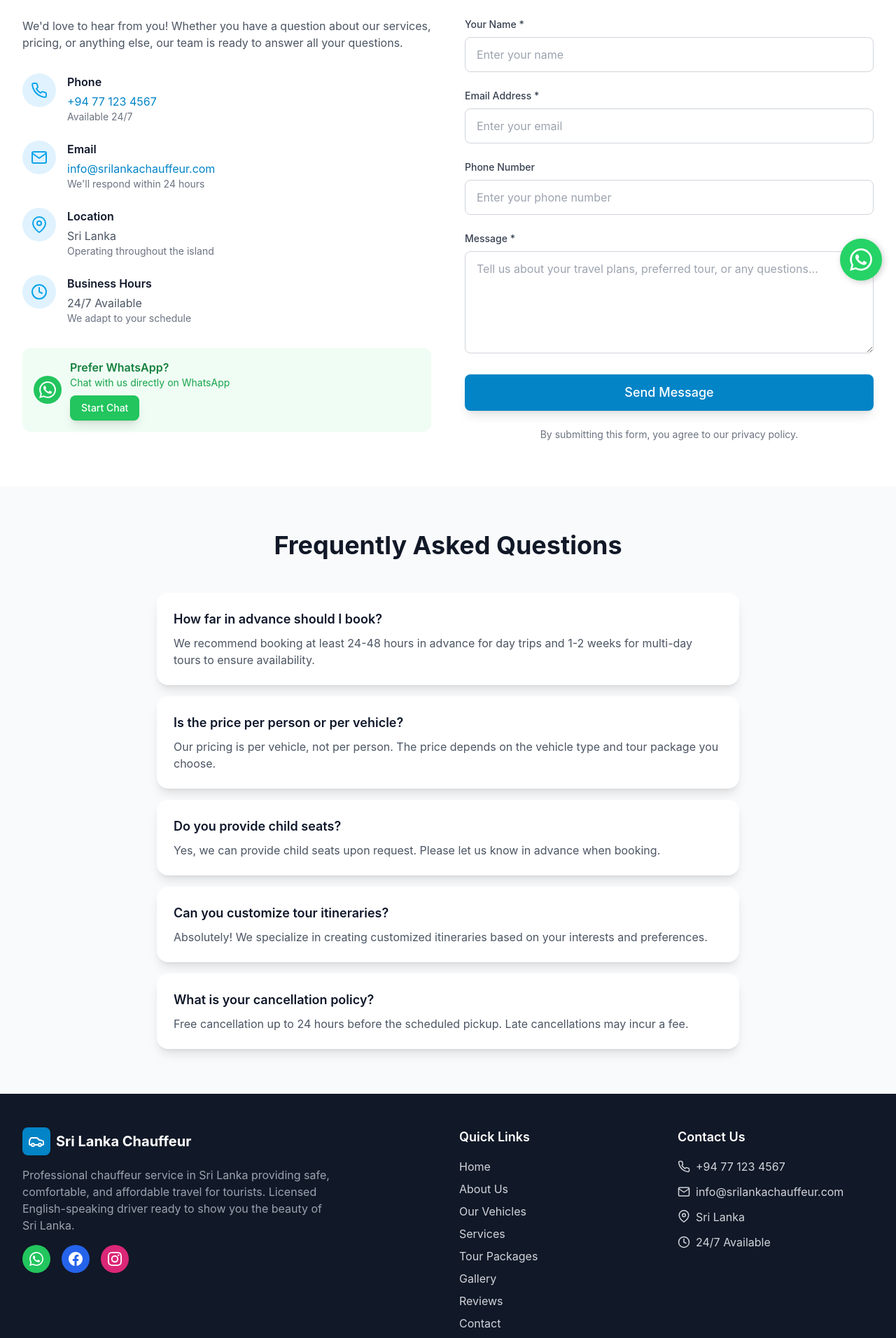
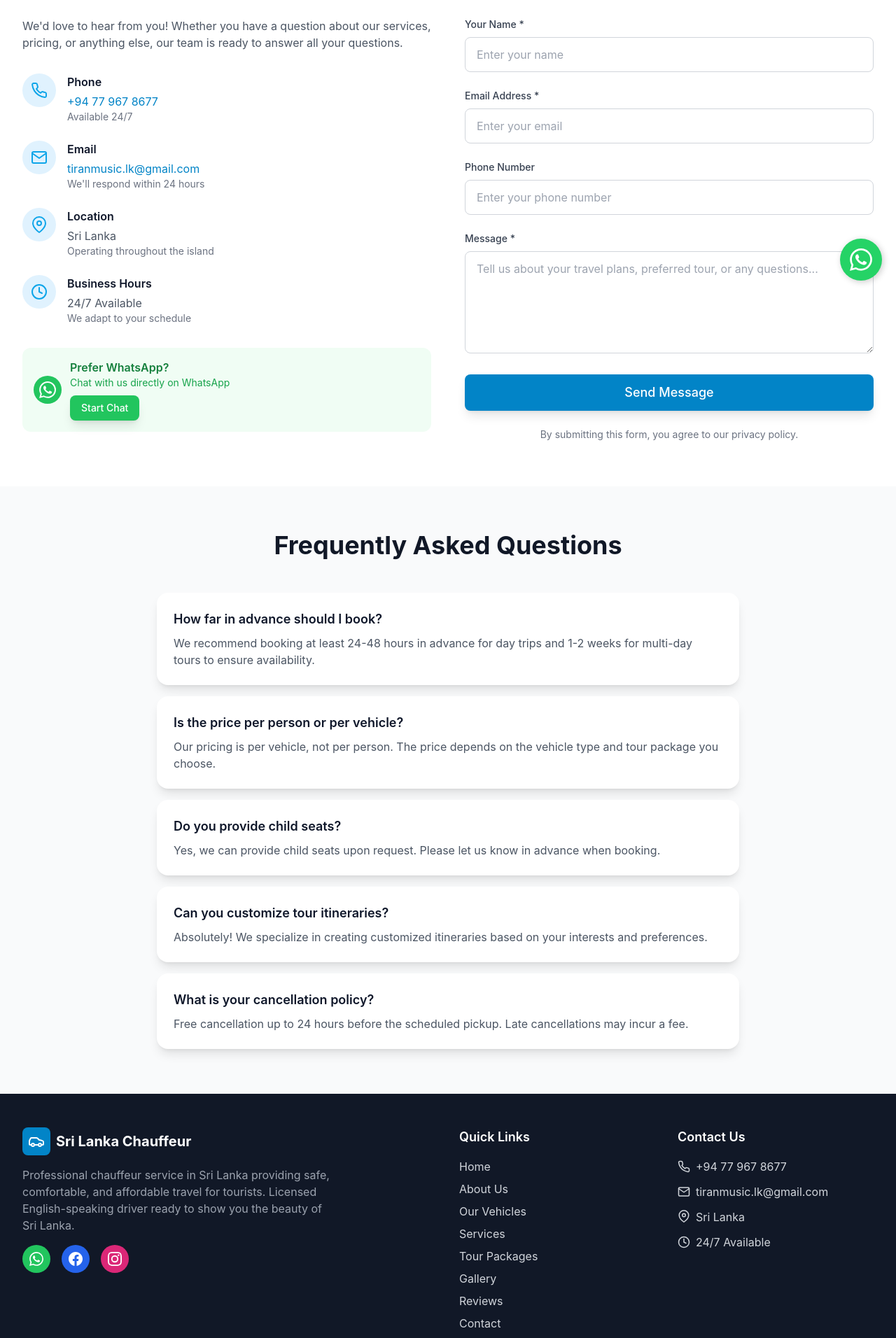
Before and after one commit to ashan0901/chauffeur-service-srilanka, a Next.js app: page /contact in a window 1280 px wide. Shown: the part 379-2291 px from the top of the page at 70% size. Built offline with nearby package versions, Linux system fonts and the light colour scheme; no server answers.

Commit message:
contact details change

```diff
--- a/src/app/contact/page.tsx
+++ b/src/app/contact/page.tsx
@@ -105,7 +105,7 @@ export default function ContactPage() {
                       href="tel:+94771234567"
                       className="text-primary-600 hover:text-primary-700"
                     >
-                      +94 77 123 4567
+                      +94 77 967 8677
                     </a>
                     <p className="text-sm text-gray-500">Available 24/7</p>
                   </div>
@@ -131,10 +131,10 @@ export default function ContactPage() {
                   <div>
                     <h3 className="font-semibold mb-1">Email</h3>
                     <a
-                      href="mailto:info@srilankachauffeur.com"
+                      href="mailto:tiranmusic.lk@gmail.com"
                       className="text-primary-600 hover:text-primary-700"
                     >
-                      info@srilankachauffeur.com
+                      tiranmusic.lk@gmail.com
                     </a>
                     <p className="text-sm text-gray-500">
                       We'll respond within 24 hours
--- a/src/components/Footer.tsx
+++ b/src/components/Footer.tsx
@@ -189,7 +189,7 @@ export default function Footer() {
                   href="tel:+94771234567"
                   className="hover:text-primary-400 transition-colors"
                 >
-                  +94 77 123 4567
+                  +94 77 967 8677
                 </a>
               </li>
               <li className="flex items-center gap-2">
@@ -208,10 +208,10 @@ export default function Footer() {
                   <polyline points="22,6 12,13 2,6" />
                 </svg>
                 <a
-                  href="mailto:info@srilankachauffeur.com"
+                  href="mailto:tiranmusic.lk@gmail.com"
                   className="hover:text-primary-400 transition-colors"
                 >
-                  info@srilankachauffeur.com
+                  tiranmusic.lk@gmail.com
                 </a>
               </li>
               <li className="flex items-start gap-2">
```
